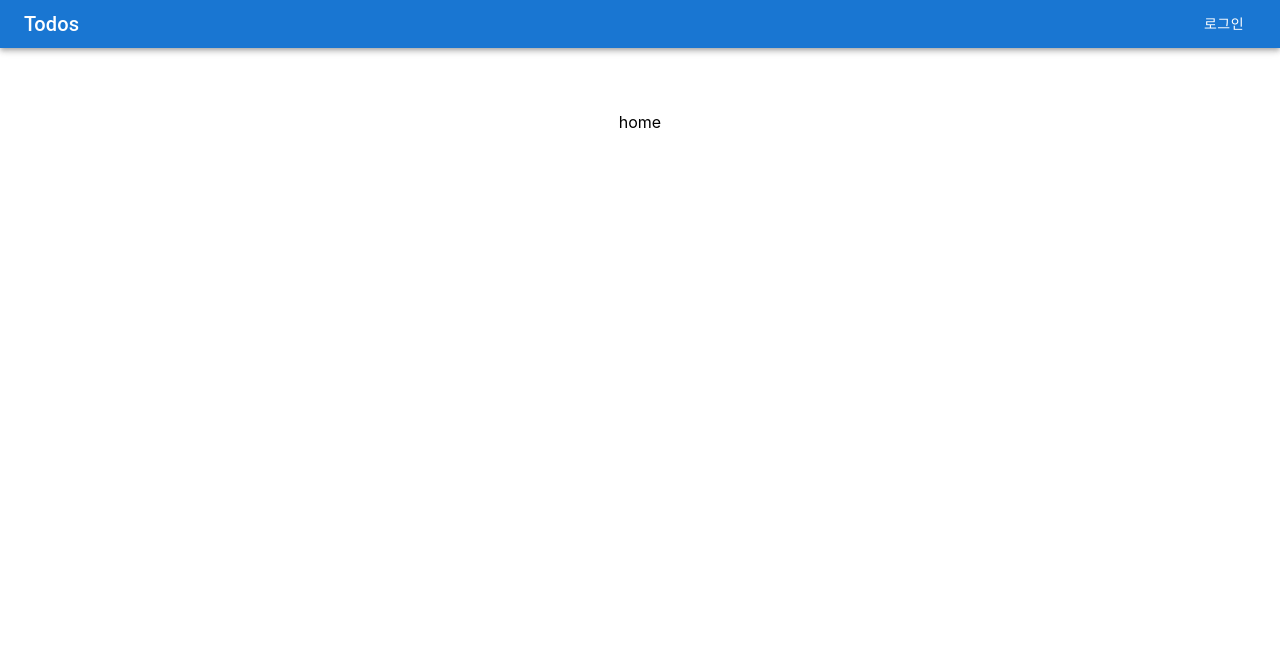
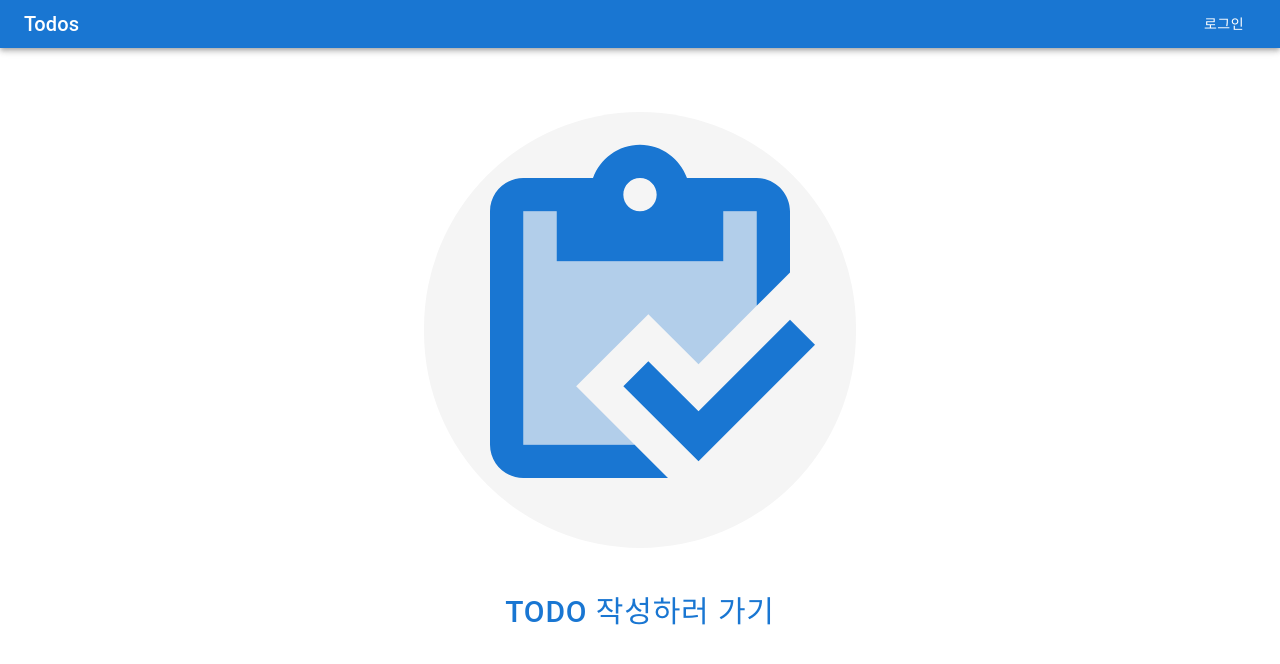
Before and after one commit to soyoung125/wanted-pre-onboarding-frontend, a React (Create React App) app: page / in a window 1280 px wide. Shown: the top 664 px of the page. Built offline with nearby package versions, Linux system fonts and the light colour scheme.

Commit message:
feat: 홈 화면 아이콘, todo/ 페이지로 이동하는 버튼 추가

```diff
--- /dev/null
+++ b/src/container/home/HomeContainer.tsx
@@ -0,0 +1,21 @@
+import React from 'react';
+import { Box, Button } from "@mui/material";
+import InventoryTwoToneIcon from '@mui/icons-material/InventoryTwoTone';
+import { grey } from '@mui/material/colors';
+import { useNavigate } from 'react-router-dom';
+
+const HomeContainer = () => {
+    const navigate = useNavigate();
+    return (
+        <>
+            <Box sx={{ p: 2, backgroundColor: grey[100], borderRadius: 60, }}>
+                <InventoryTwoToneIcon sx={{ fontSize: 400 }} color="primary" />
+            </Box>
+            <Button sx={{ fontSize: 30, mt: 4 }} onClick={() => navigate('/todo')}>
+                Todo 작성하러 가기
+            </Button>
+        </>
+    );
+}
+
+export default HomeContainer;
--- a/src/index.tsx
+++ b/src/index.tsx
@@ -7,6 +7,7 @@ import HomeLayout from './components/layouts/HomeLayout';
 import TodoContainer from './container/todo/TodoContainer';
 import SignUpContainer from './container/sign/SignUpContainer';
 import SignInContainer from './container/sign/SignInContainer';
+import HomeContainer from './container/home/HomeContainer';
 
 const isLogin = () => localStorage.getItem('data')
 
@@ -17,7 +18,7 @@ const router = createBrowserRouter([
     children: [
       {
         path: '/',
-        element: <>home</>
+        element: <HomeContainer />
       },
       {
         path: '/signin',
```
